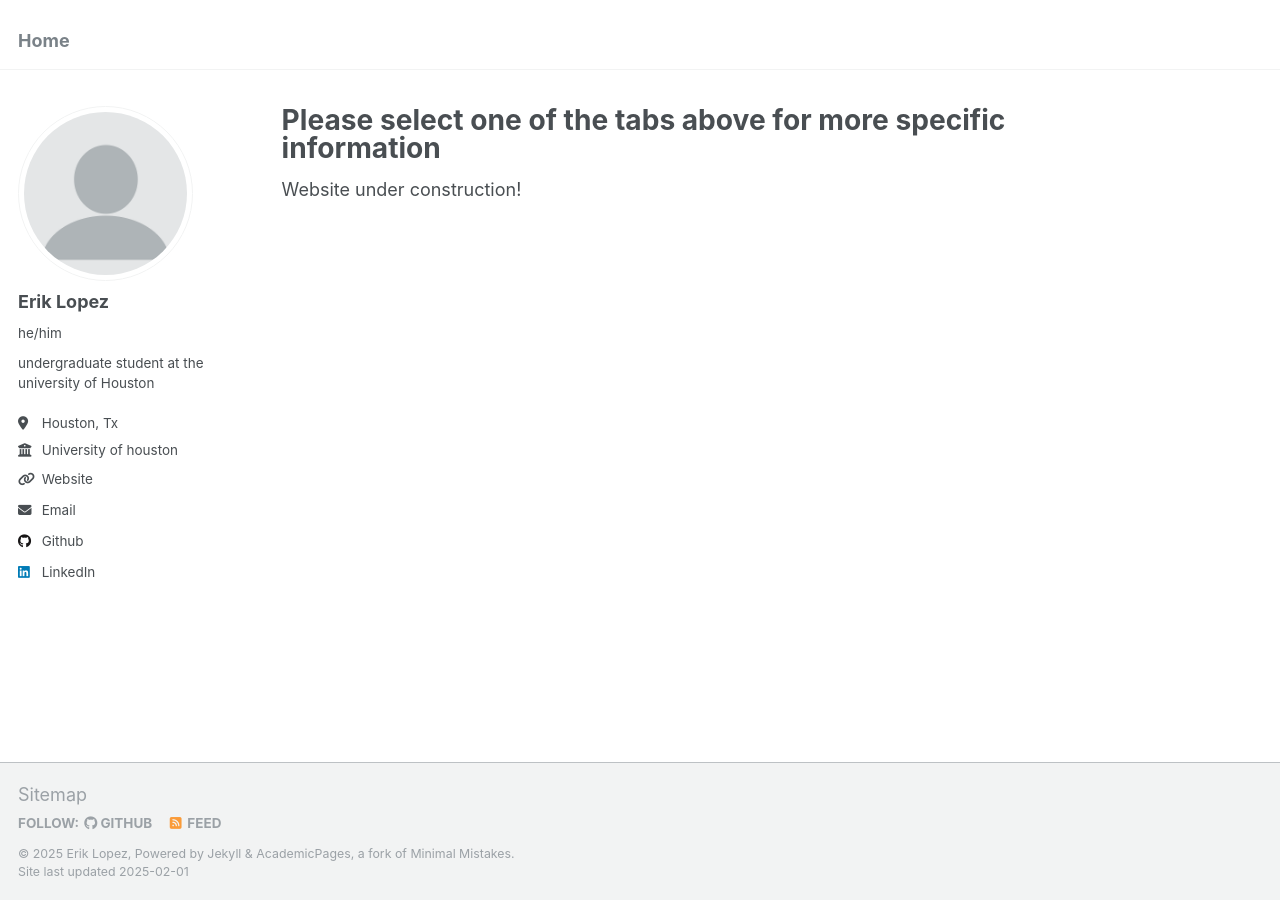
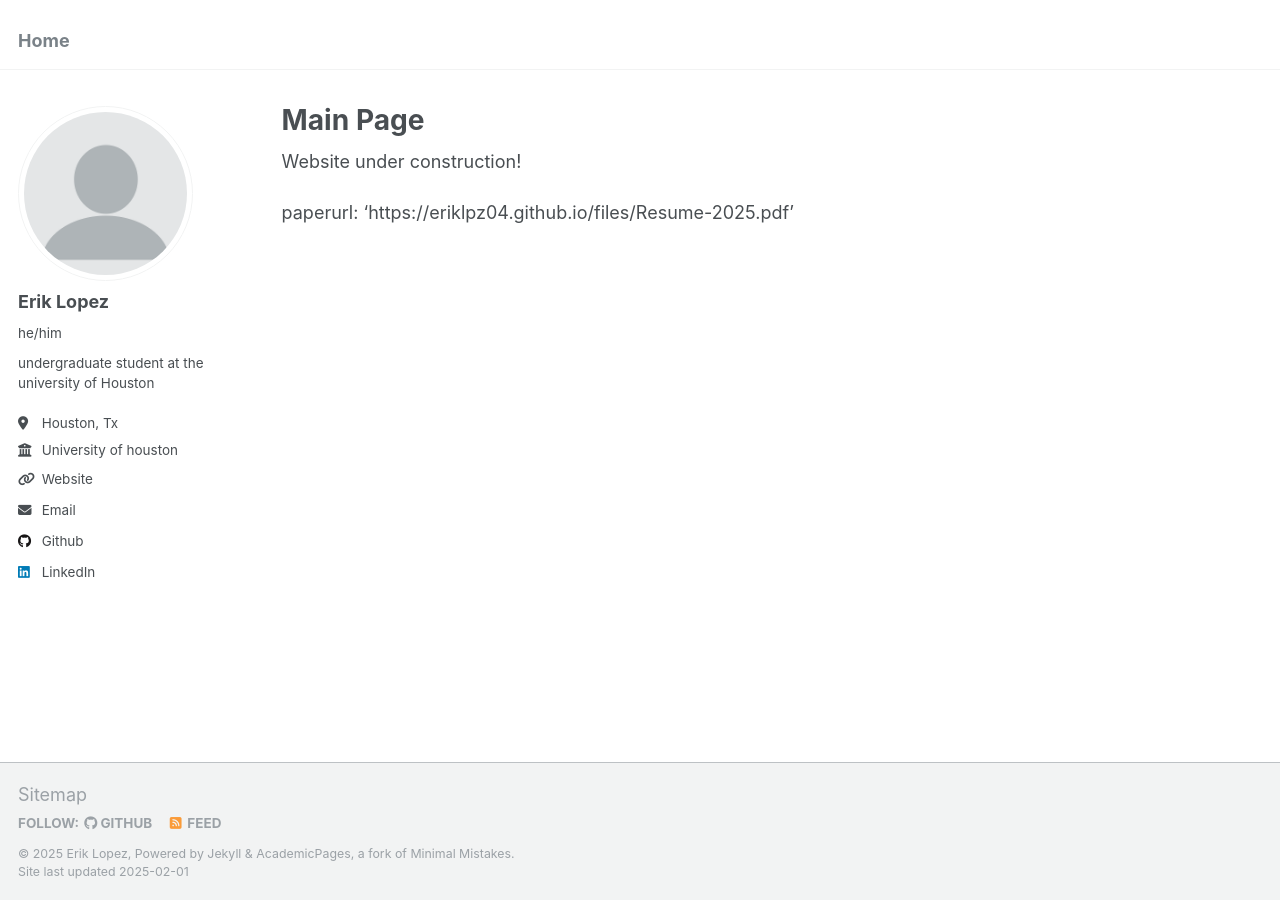
Before and after one commit to Eriklpz04/Eriklpz04.github.io, a Jekyll site: the page built from _pages/about.md, in a window 1280 px wide. Built offline with Jekyll 4.4.1, drawn with Linux system fonts in a browser that asks for light colours.

Commit message:
Update about.md

```diff
--- a/_pages/about.md
+++ b/_pages/about.md
@@ -1,9 +1,11 @@
 ---
 permalink: /
-title: "Please select one of the tabs above for more specific information"
+title: "Main Page"
 author_profile: true
 redirect_from:
   - /about/
   - /about.html
 ---
 Website under construction!
+
+paperurl: 'https://eriklpz04.github.io/files/Resume-2025.pdf'
```
